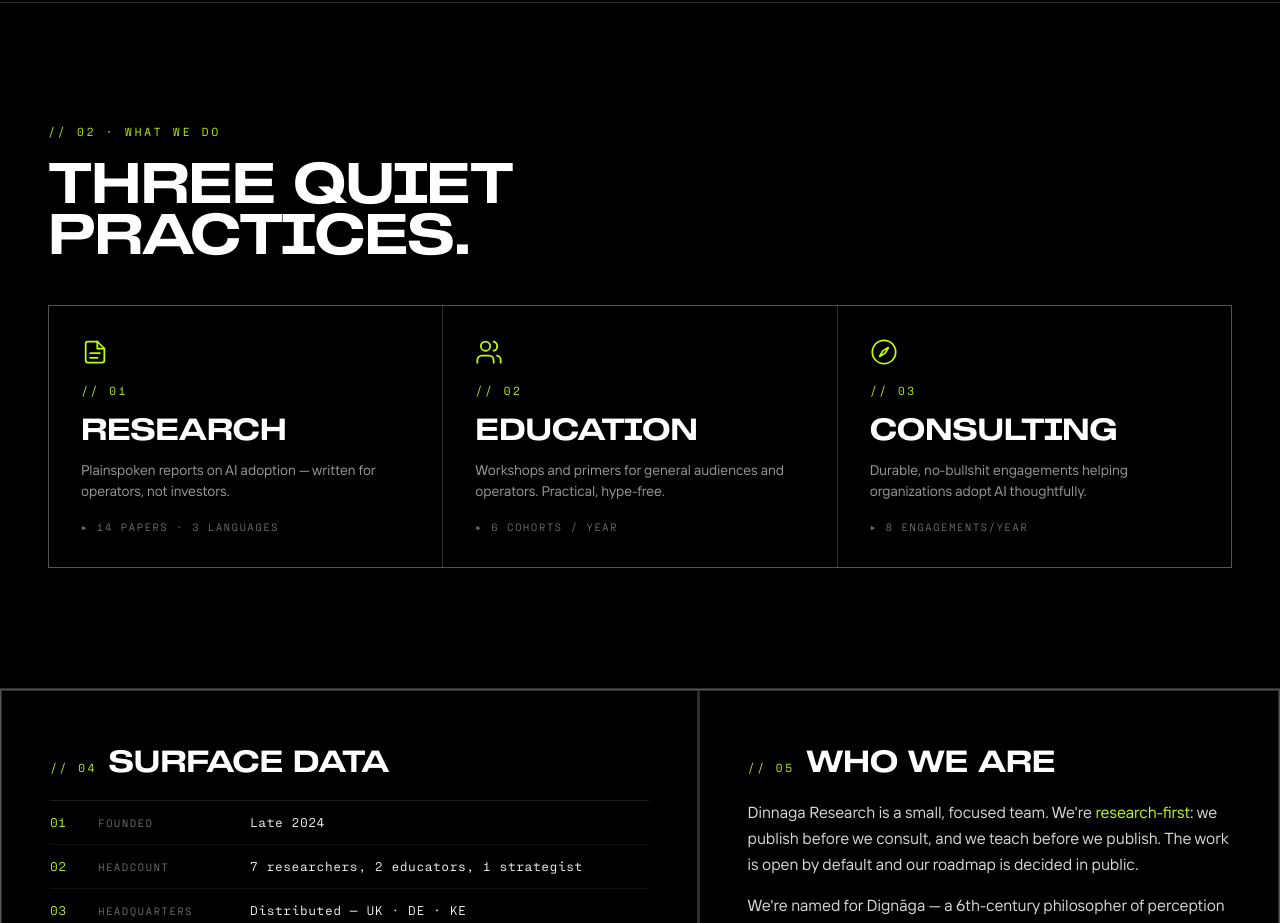
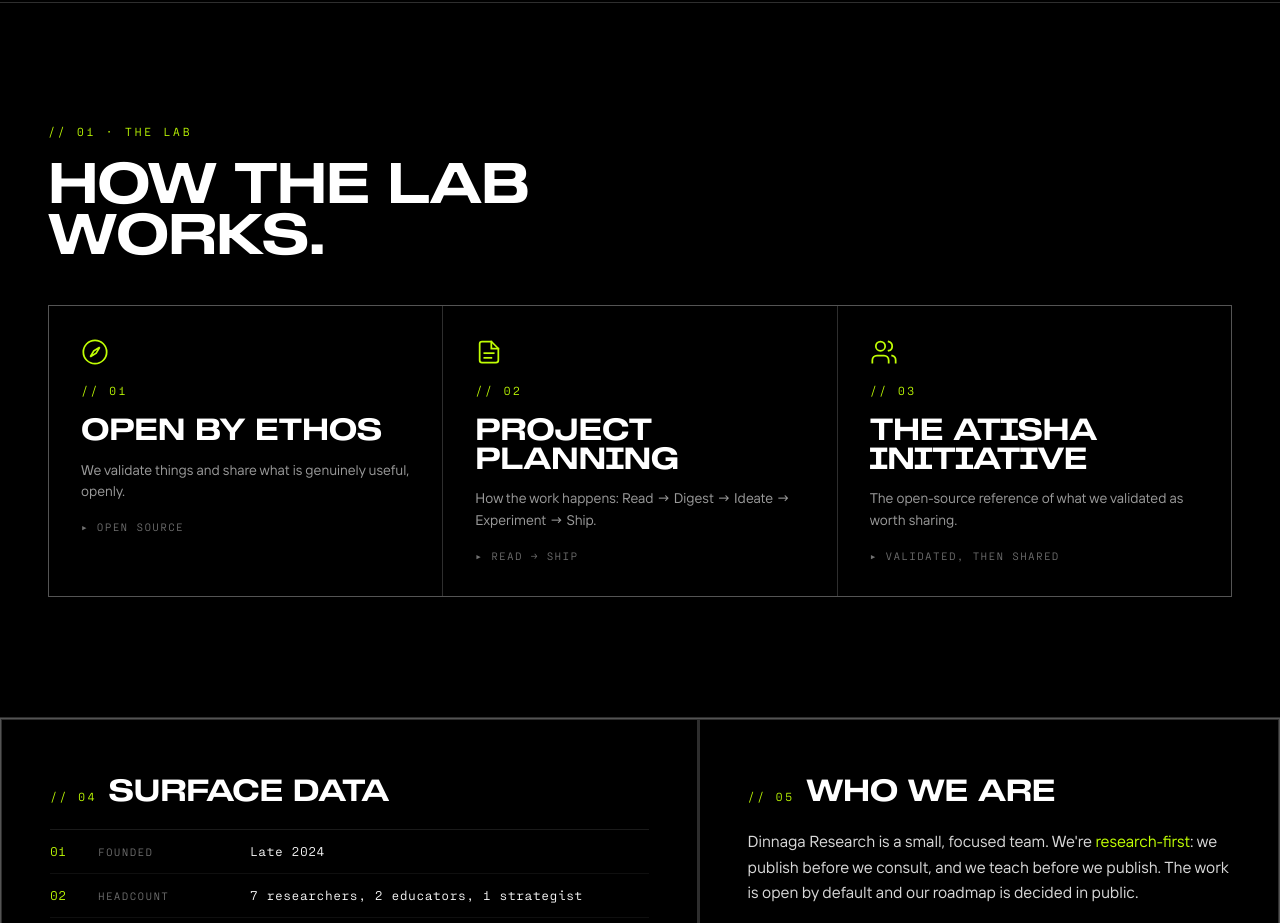
Before and after one commit to weytani/dinnaga, a React (Vite) app: page / in a window 1280 px wide. Shown: the part 860-1783 px from the top of the page. Built offline with nearby package versions, Linux system fonts and the light colour scheme.

Commit message:
feat: reframe Practices into the lab's two pillars + ethos
Co-Authored-By: Claude Opus 4.8 (1M context) <noreply@anthropic.com>

```diff
--- a/src/components/Practices.tsx
+++ b/src/components/Practices.tsx
@@ -1,4 +1,4 @@
-// ABOUTME: "Three quiet practices" section — Research / Education / Consulting.
+// ABOUTME: The lab's stance + two pillars — ethos / Project Planning / Atisha Initiative.
 // ABOUTME: Each card expands on click or Enter/Space to reveal a longer body.
 import { useState } from 'react';
 import type { PracticeIconName } from '../types';
@@ -10,7 +10,7 @@ interface PracticeIconProps {
 
 function PracticeIcon({ name }: PracticeIconProps) {
   const common = { strokeLinecap: 'square', strokeLinejoin: 'miter' } as const;
-  if (name === 'research') {
+  if (name === 'method') {
     return (
       <svg className="practice-icon" viewBox="0 0 24 24" {...common}>
         <path d="M14 3H6a2 2 0 0 0-2 2v14a2 2 0 0 0 2 2h12a2 2 0 0 0 2-2V9z" />
@@ -20,7 +20,7 @@ function PracticeIcon({ name }: PracticeIconProps) {
       </svg>
     );
   }
-  if (name === 'education') {
+  if (name === 'atisha') {
     return (
       <svg className="practice-icon" viewBox="0 0 24 24" {...common}>
         <path d="M16 21v-2a4 4 0 0 0-4-4H6a4 4 0 0 0-4 4v2" />
@@ -75,10 +75,10 @@ function PracticeCard({ num, title, icon, summary, body, meta, open, onToggle }:
 export function Practices() {
   const [openIdx, setOpenIdx] = useState<number | null>(null);
   return (
-    <section className="section" id="research" data-screen-label="Practices">
+    <section className="section" id="lab" data-screen-label="Practices">
       <header className="section-head">
-        <span className="section-eye">// 02 · WHAT WE DO</span>
-        <h2 className="section-title">Three quiet practices.</h2>
+        <span className="section-eye">// 01 · THE LAB</span>
+        <h2 className="section-title">How the lab works.</h2>
       </header>
       <div className="practices">
         {PRACTICES.map((it, i) => (
--- a/src/data/practices.ts
+++ b/src/data/practices.ts
@@ -1,30 +1,30 @@
-// ABOUTME: "Three quiet practices" content — placeholder copy ported from the UI kit.
-// ABOUTME: Swap real copy here; Practices.tsx renders this verbatim.
+// ABOUTME: The lab's stance + two pillars — rendered by Practices.tsx.
+// ABOUTME: Open-source ethos, the project-planning funnel, and the Atisha Initiative.
 import type { Practice } from '../types';
 
 export const PRACTICES: Practice[] = [
   {
     num: '01',
-    title: 'Research',
-    icon: 'research',
-    summary: 'Plainspoken reports on AI adoption — written for operators, not investors.',
-    body: 'Plainspoken reports on AI adoption — written for operators, not investors. We publish quarterly primers and a monthly field-notes index. Everything is open access, machine-readable, and translated into three languages.',
-    meta: '▸ 14 papers · 3 languages',
+    title: 'Open by ethos',
+    icon: 'ethos',
+    summary: 'We validate things and share what is genuinely useful, openly.',
+    body: 'We validate things and share what is genuinely useful, openly — to make AI adoption faster for everyone. The lab is anonymous; the work is real and checkable.',
+    meta: '▸ open source',
   },
   {
     num: '02',
-    title: 'Education',
-    icon: 'education',
-    summary: 'Workshops and primers for general audiences and operators. Practical, hype-free.',
-    body: 'Workshops and primers for general audiences and operators. Practical, hype-free, with materials you keep. Two cohorts a year for foundations; rolling enrollment for advanced topics. Scholarship places held for public-sector applicants.',
-    meta: '▸ 6 cohorts / year',
+    title: 'Project Planning',
+    icon: 'method',
+    summary: 'How the work happens: Read → Digest → Ideate → Experiment → Ship.',
+    body: 'How the work happens. We read papers and releases, digest what matters, ideate, build experiments, and ship the ones that survive. The funnel that feeds everything else.',
+    meta: '▸ read → ship',
   },
   {
     num: '03',
-    title: 'Consulting',
-    icon: 'consulting',
-    summary: 'Durable, no-bullshit engagements helping organizations adopt AI thoughtfully.',
-    body: 'Durable, no-bullshit engagements helping organizations adopt AI thoughtfully. We work mostly with regulated industries — telecoms, public sector, healthcare. Engagements are typically 12 weeks, capped intake.',
-    meta: '▸ 8 engagements/year',
+    title: 'The Atisha Initiative',
+    icon: 'atisha',
+    summary: 'The open-source reference of what we validated as worth sharing.',
+    body: 'What comes out the other end: a public, open-source reference of the tools, skills, and methods we have validated as genuinely useful — so you do not have to take it on faith.',
+    meta: '▸ validated, then shared',
   },
 ];
--- a/src/types.ts
+++ b/src/types.ts
@@ -12,7 +12,7 @@ export interface FieldNote {
   excerpt: string;
 }
 
-export type PracticeIconName = 'research' | 'education' | 'consulting';
+export type PracticeIconName = 'ethos' | 'method' | 'atisha';
 
 export interface Practice {
   num: string;
```
Also changed, not shown: 2 other files (tests, documents, lock files or other folders).
